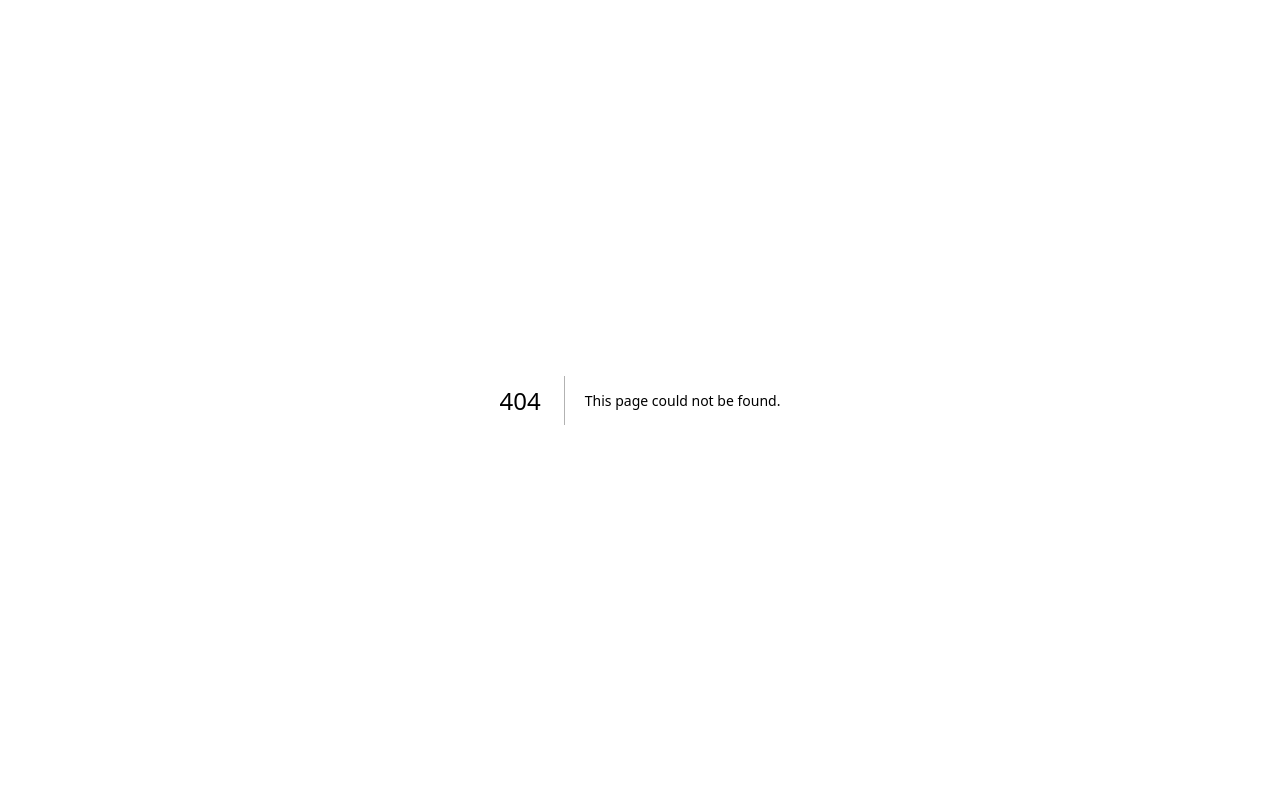
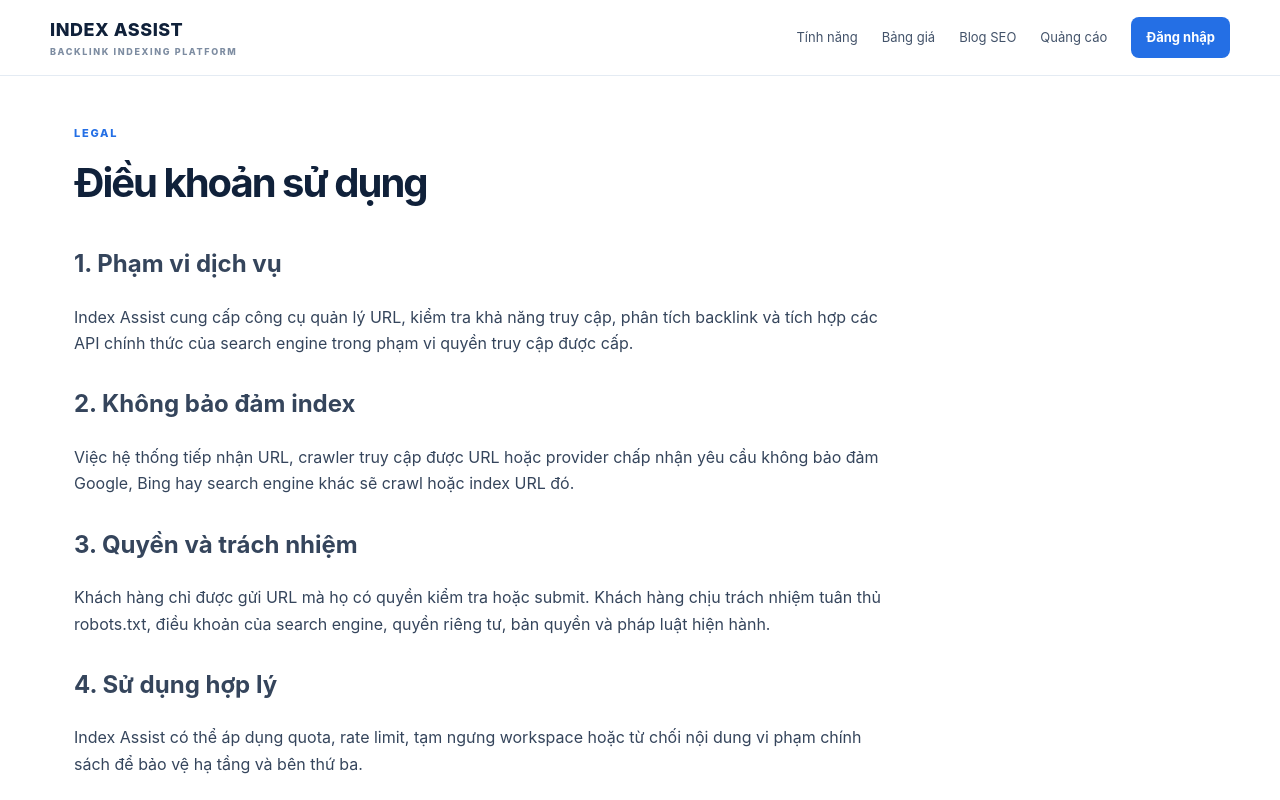
Before and after one commit to seokillseo-byte/index, a Next.js app in the folder apps/web/: page /terms in a window 1280 px wide. Before the commit this address had no page. Shown: the top 800 px of the page. Built offline with nearby package versions, Linux system fonts and the light colour scheme.

Commit message:
feat(web): add advertiser lead form and legal/contact pages

```diff
--- /dev/null
+++ b/apps/web/app/terms/page.tsx
@@ -0,0 +1,3 @@
+import {PublicSiteShell} from '../public-site-shell';
+export const metadata={title:'Điều khoản sử dụng'};
+export default function Terms(){return <PublicSiteShell><div className="eyebrow">LEGAL</div><h1 className="page-title">Điều khoản sử dụng</h1><div className="prose"><h2>1. Phạm vi dịch vụ</h2><p>Index Assist cung cấp công cụ quản lý URL, kiểm tra khả năng truy cập, phân tích backlink và tích hợp các API chính thức của search engine trong phạm vi quyền truy cập được cấp.</p><h2>2. Không bảo đảm index</h2><p>Việc hệ thống tiếp nhận URL, crawler truy cập được URL hoặc provider chấp nhận yêu cầu không bảo đảm Google, Bing hay search engine khác sẽ crawl hoặc index URL đó.</p><h2>3. Quyền và trách nhiệm</h2><p>Khách hàng chỉ được gửi URL mà họ có quyền kiểm tra hoặc submit. Khách hàng chịu trách nhiệm tuân thủ robots.txt, điều khoản của search engine, quyền riêng tư, bản quyền và pháp luật hiện hành.</p><h2>4. Sử dụng hợp lý</h2><p>Index Assist có thể áp dụng quota, rate limit, tạm ngưng workspace hoặc từ chối nội dung vi phạm chính sách để bảo vệ hạ tầng và bên thứ ba.</p><h2>5. Thanh toán</h2><p>Giá, quota và điều kiện thanh toán sẽ được hiển thị tại trang bảng giá và trong dashboard. Thanh toán chỉ được xác nhận sau khi hệ thống nhận được xác nhận hợp lệ từ payment provider.</p></div></PublicSiteShell>;}
```
